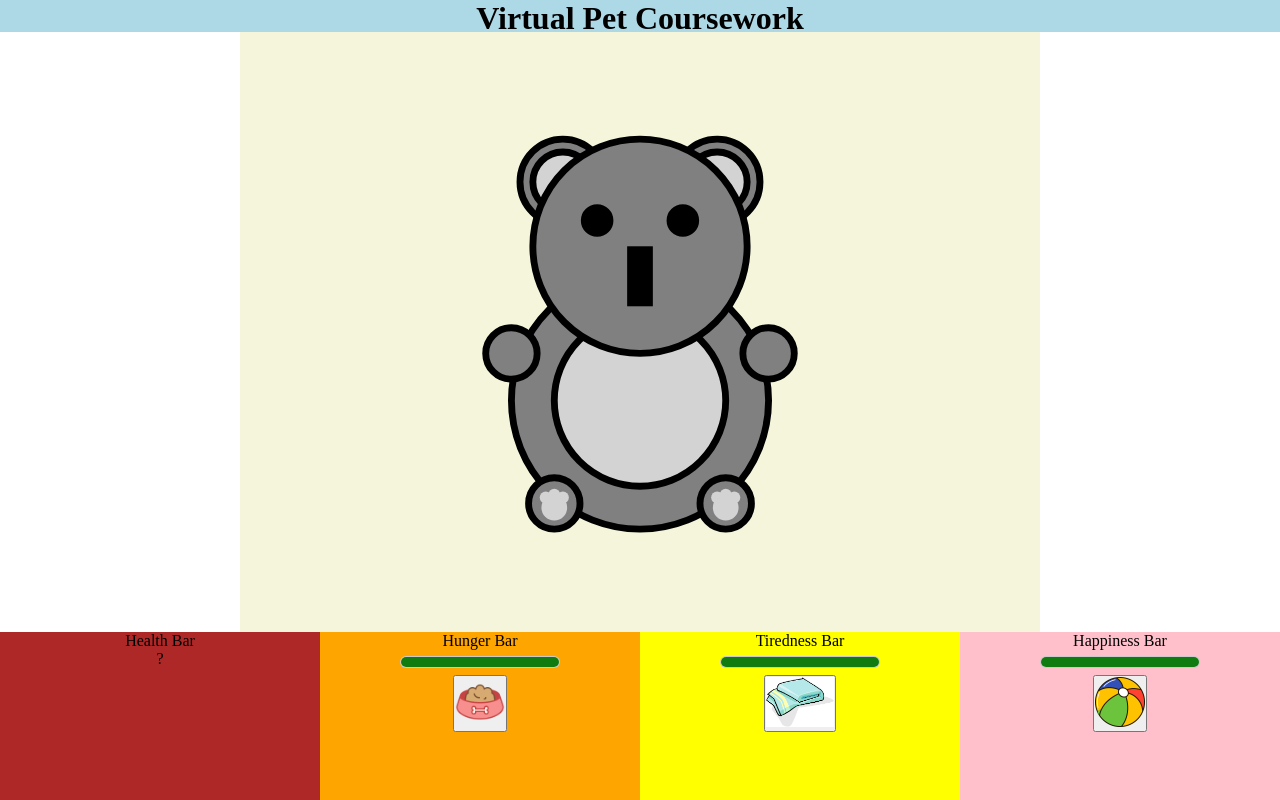
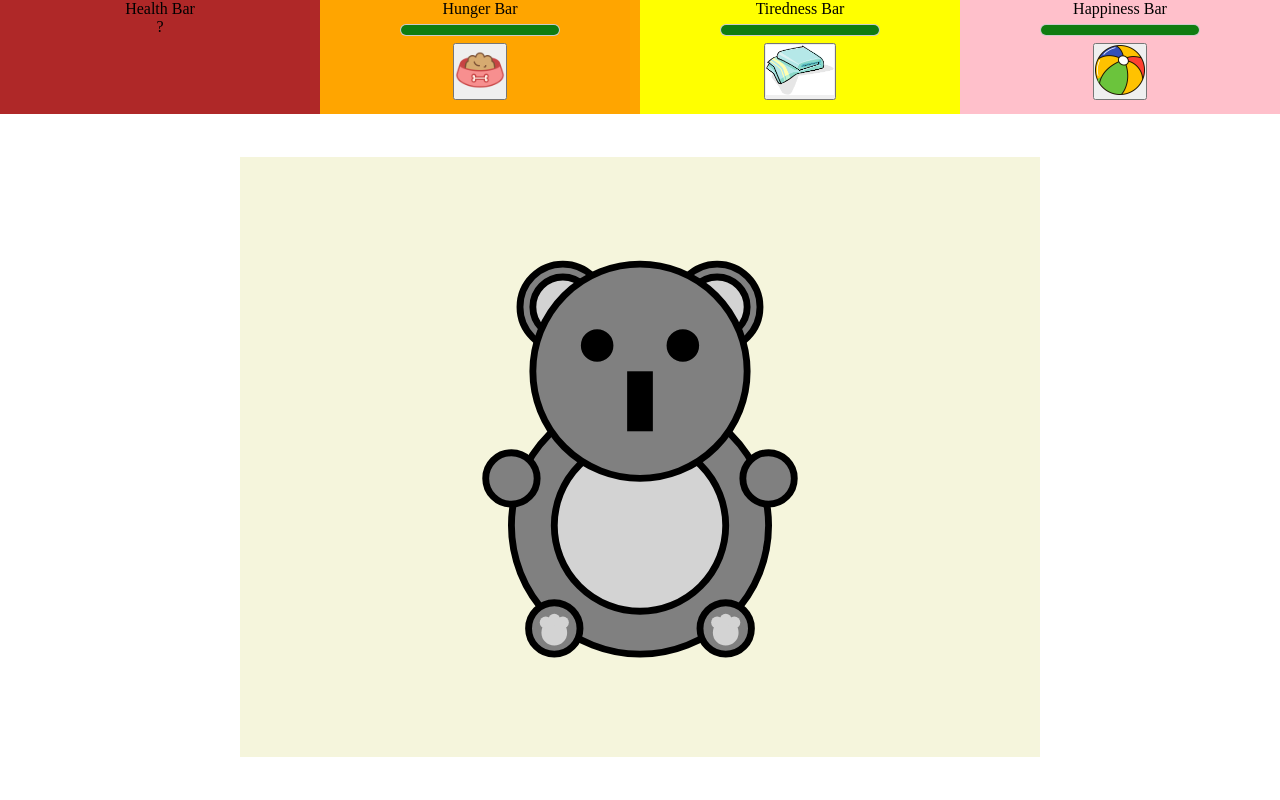
Before and after one commit to JamesWicks01/VirtualPet, a plain HTML site: page index.html in a window 1280 px wide. Drawn offline with Linux system fonts and the light colour scheme.

Commit message:
Removed the header

```diff
--- a/css/style.css
+++ b/css/style.css
@@ -1,12 +1,11 @@
 main {
     display: grid;
     grid-template-columns: 1fr 1fr 1fr 1fr;
-    grid-template-rows: 2em 2fr 1fr;
+    grid-template-rows: 1fr 6fr;
 
-    grid-template-areas: "head head head head"
-                         "petscreen petscreen petscreen petscreen"
-                         "pethealth pethunger pettiredness pethappiness";
-
+    grid-template-areas:
+                         "pethealth pethunger pettiredness pethappiness"
+                         "petscreen petscreen petscreen petscreen";
     height: 100vh;
     width: 100vw;
 }
--- a/index.html
+++ b/index.html
@@ -9,9 +9,6 @@
 <title>Virtual Pet</title>
 
 <main>
-    <header>
-        <h1>Virtual Pet Coursework</h1>
-    </header>
 
     <svg class="petscreen" width = "100vh" height="600" viewbox="-250 -550 500 700">
 
```
